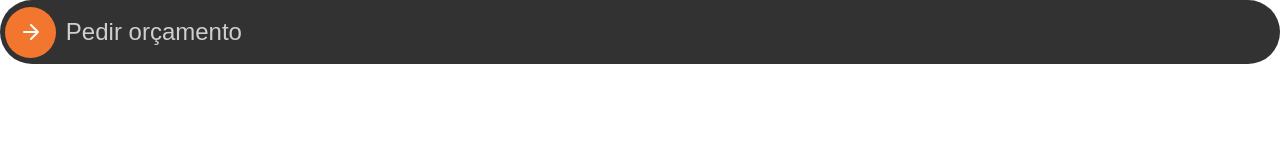
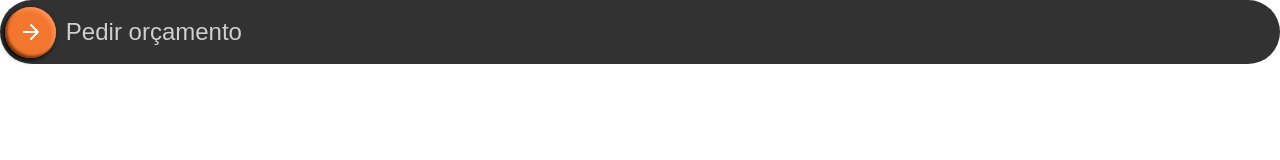
Before and after one commit to Douglas2803/Zerium, a Next.js app: page /components/Section/Hero/Button in a window 1280 px wide. Shown: the top 160 px of the page. Built offline with nearby package versions, Linux system fonts and the light colour scheme.

Commit message:
style:Adiciona movimento ao circulo do botão

```diff
--- a/src/app/components/Section/Hero/Button/style.sass
+++ b/src/app/components/Section/Hero/Button/style.sass
@@ -1,2 +1,24 @@
-.custom_box_shadow
-    box-shadow: inset 2px -2px 2.8px rgba(123, 50, 7, 100), inset -2px 2px 4.3px rgba(255, 154, 96, 100), -2px 2px 5px rgba(4, 4, 4, 36)
+.button
+
+    .circle
+        animation: moveRight 0.6s ease-in-out forwards
+
+        &.reverse
+            animation: moveRightReverse 0.6s ease-in-out forwards
+
+    .box_shadow
+        box-shadow: inset 2px -2px 2.8px rgba(123, 50, 7, 100), inset -2px 2px 4.3px rgba(255, 154, 96, 100), -2px 2px 5px rgba(4, 4, 4, 36)
+
+    @keyframes moveRight
+        0%
+            left: 5.12px
+
+        100%
+            left: calc( 100% - 0px - 5.12px)
+            transform: translateX(-100%)
+
+    @keyframes moveRightReverse
+        0%
+            left: calc( 100% - 51px - 5.12px)
+        100%
+            left: 5.12px
```
